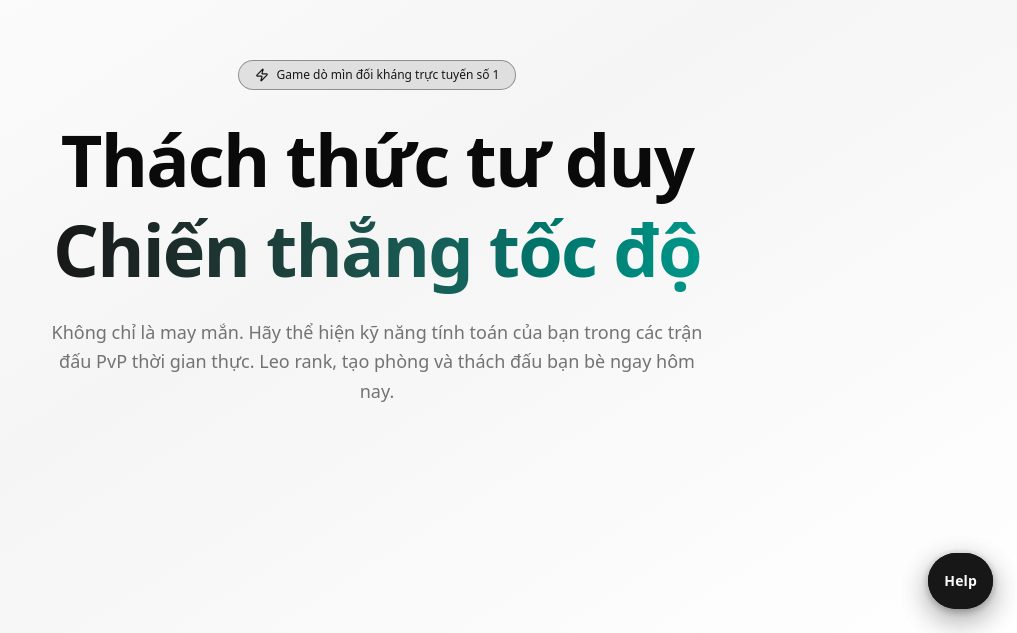
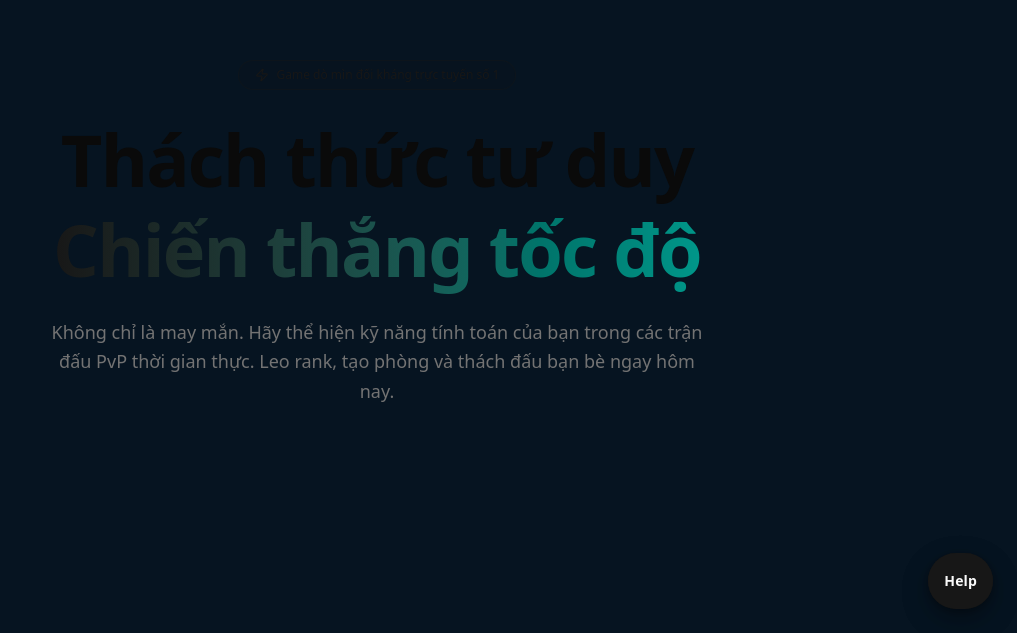
Before and after one commit to HoVietThang190704/fe-game-cc, a Next.js app: page / in a window 1280 px wide. Shown: the part 167-800 px from the top of the page, without its empty margins (263-1280 px from the left). Built offline with nearby package versions, Linux system fonts and the light colour scheme.

Commit message:
feat: implements UI herosection

```diff
--- a/src/app/(public)/(intro)/HeroSection.tsx
+++ b/src/app/(public)/(intro)/HeroSection.tsx
@@ -2,7 +2,7 @@ import { Zap } from "lucide-react"
 
 export function HeroSection() {
   return (
-    <section className="relative flex min-h-screen items-center justify-center bg-gradient-to-br from-background via-muted to-background">
+    <section className="relative flex min-h-screen items-center justify-center bg-[#061421]">
       <div className="mx-auto flex max-w-4xl flex-col items-center gap-6 px-6 text-center">
         <div className="flex items-center gap-2 rounded-full border border-primary/40 bg-primary/10 px-4 py-1.5">
           <Zap className="h-3.5 w-3.5 text-primary" />
```
